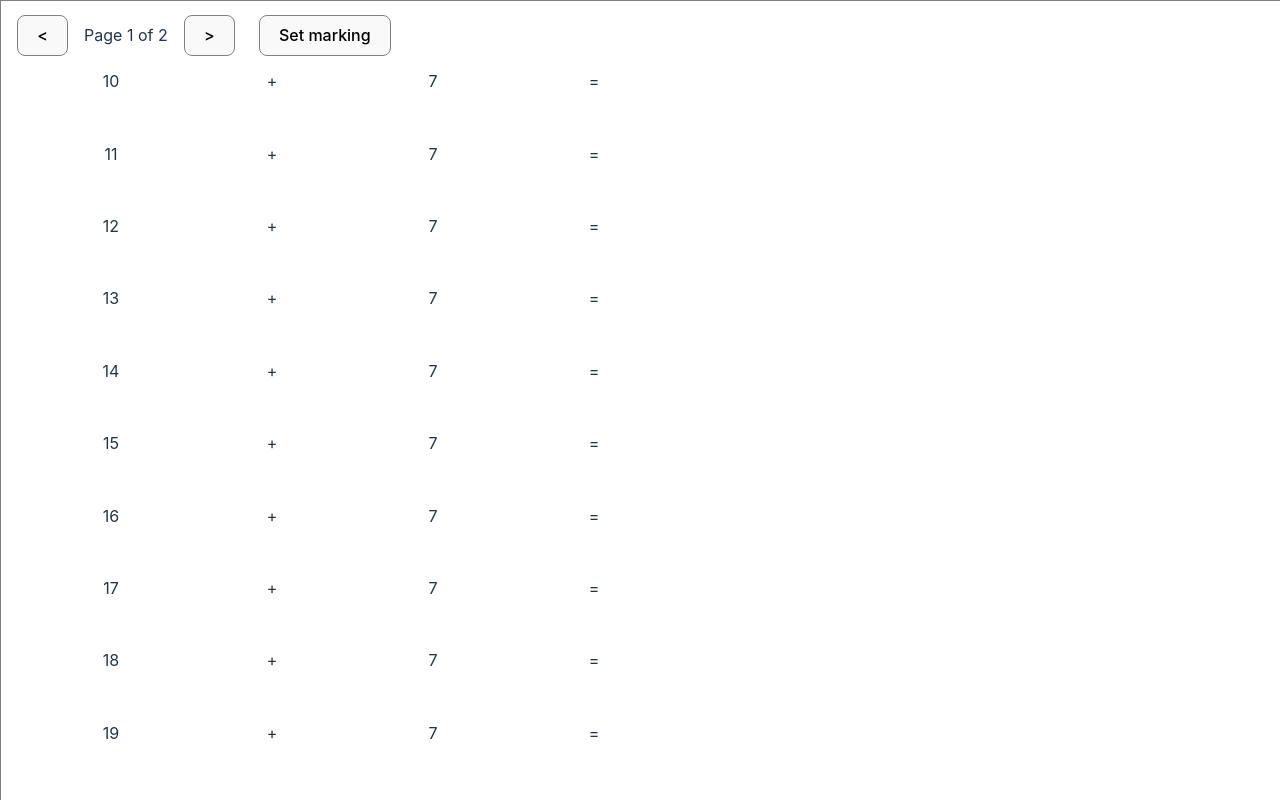
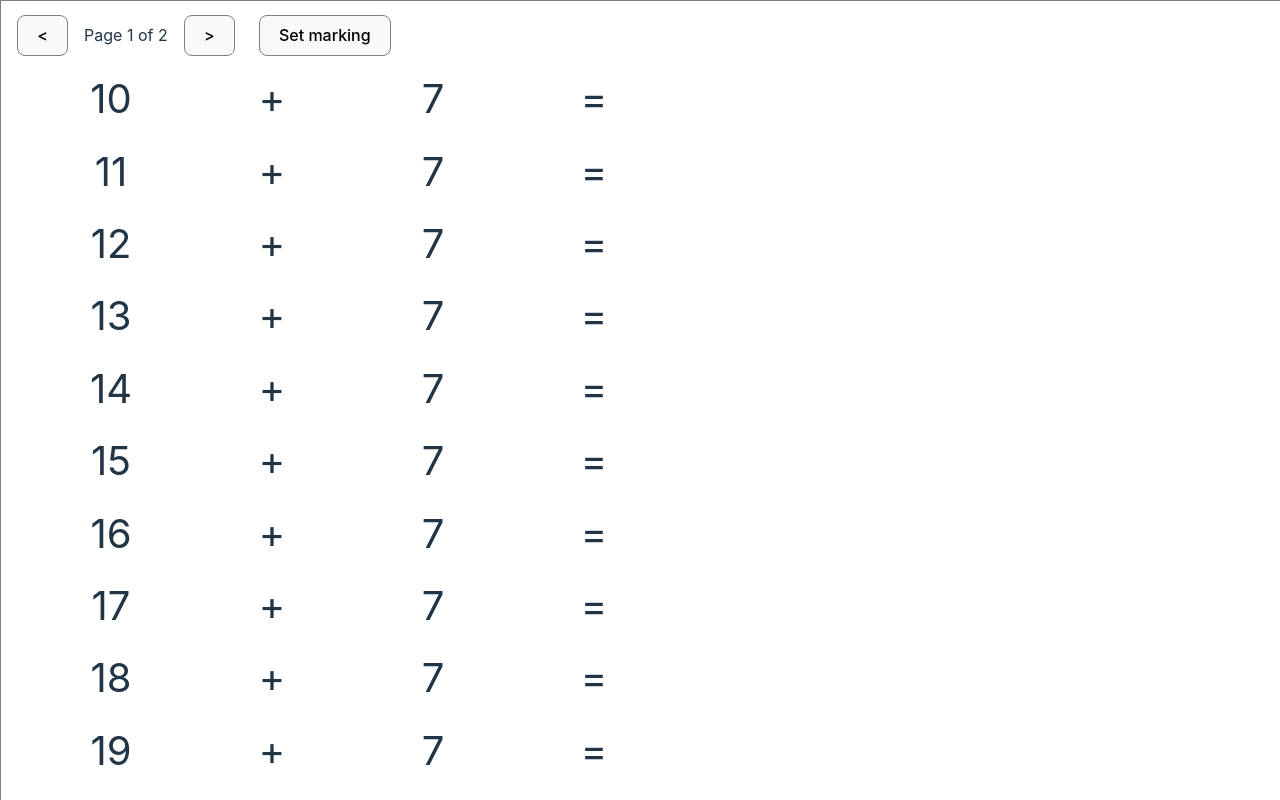
Before and after one commit to growlycode/mathsie-app, a React (Vite) app: page / in a window 1280 px wide. Built offline with nearby package versions, Linux system fonts and the light colour scheme.

Commit message:
Make font bigger

```diff
--- a/src/App.scss
+++ b/src/App.scss
@@ -48,7 +48,7 @@
       grid-template-columns: 1fr 0.5fr 1fr 0.5fr;
       text-align: center;
       flex-basis: 50%;
-      font-size: 2vh;
+      font-size: 5vh;
       grid-gap: 0.5rem;
       padding-left: 0.5rem;
       padding-bottom: 1rem;
```
